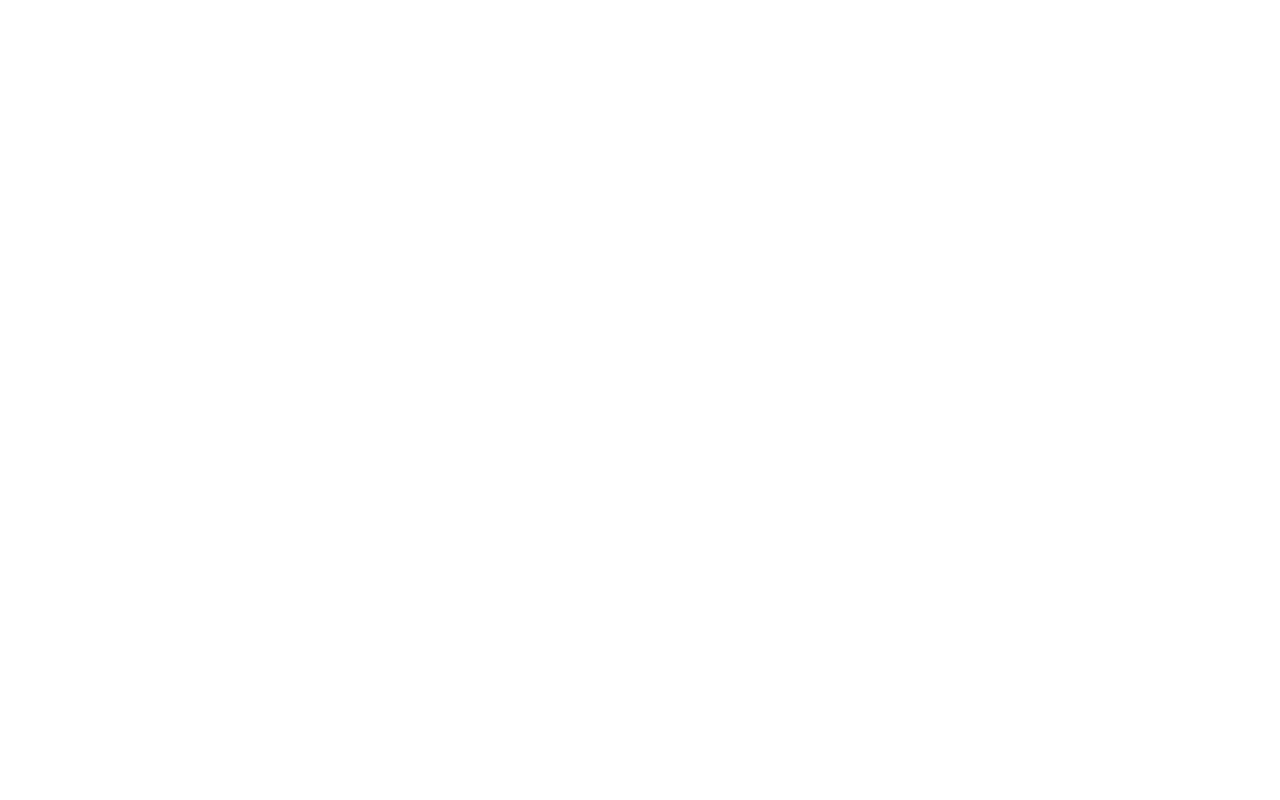
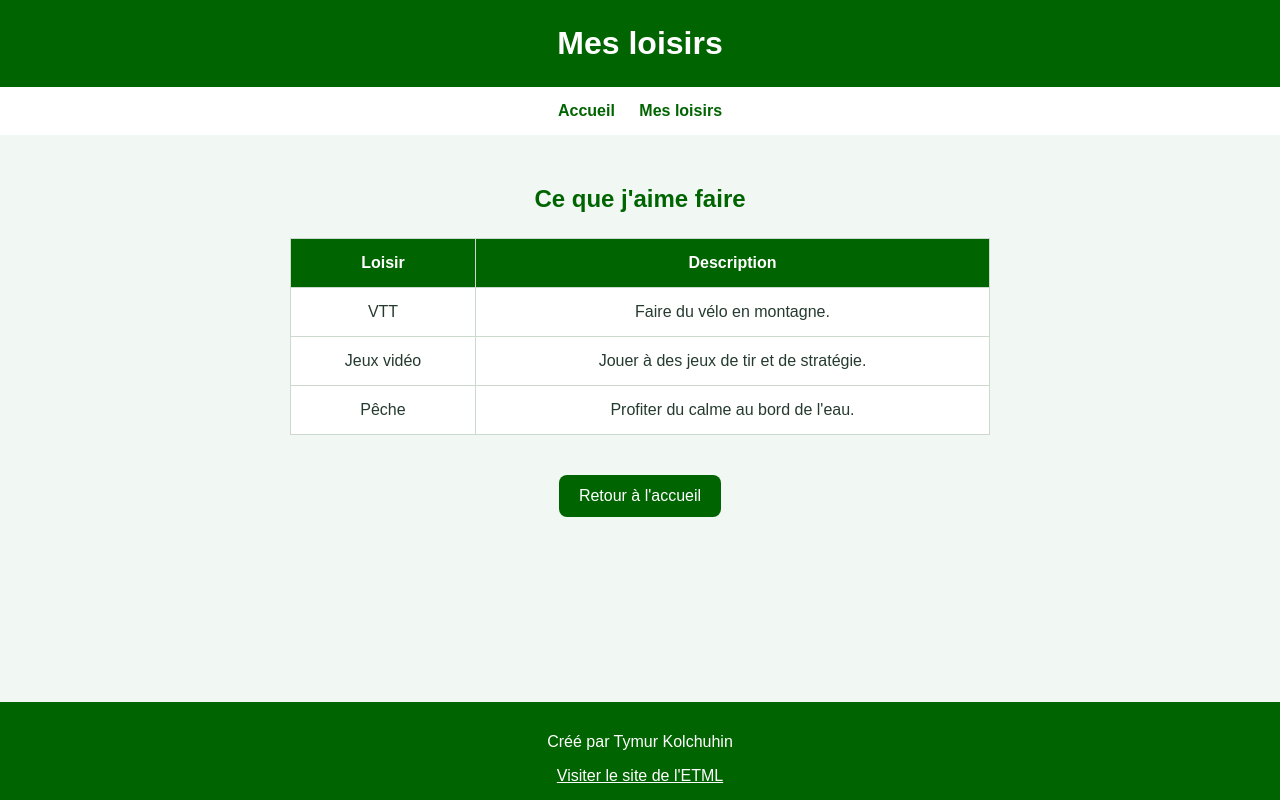
Before and after one commit to KEFIRCHIK1225/Mon_Site, a plain HTML site: page loisirs.html in a window 1280 px wide. Drawn offline with Linux system fonts and the light colour scheme.

Commit message:
creation de mes loisirs et du index

```diff
--- a/loisirs.html
+++ b/loisirs.html
@@ -1,2 +1,49 @@
 <!DOCTYPE html>
- <link rel="stylesheet" href="styles.css">
+<html lang="fr">
+<head>
+  <meta charset="UTF-8">
+  <meta name="viewport" content="width=device-width, initial-scale=1.0">
+  <title>Mes loisirs</title>
+  <link rel="stylesheet" href="styles.css">
+</head>
+<body>
+  <header>
+    <h1>Mes loisirs</h1>
+  </header>
+
+  <nav>
+    <a href="Index.html">Accueil</a>
+    <a href="loisirs.html">Mes loisirs</a>
+  </nav>
+
+  <main>
+    <h2>Ce que j'aime faire</h2>
+
+    <table>
+      <tr>
+        <th>Loisir</th>
+        <th>Description</th>
+      </tr>
+      <tr>
+        <td>VTT</td>
+        <td>Faire du vélo en montagne.</td>
+      </tr>
+      <tr>
+        <td>Jeux vidéo</td>
+        <td>Jouer à des jeux de tir et de stratégie.</td>
+      </tr>
+      <tr>
+        <td>Pêche</td>
+        <td>Profiter du calme au bord de l'eau.</td>
+      </tr>
+    </table>
+
+    <a class="bouton" href="Index.html">Retour à l'accueil</a>
+  </main>
+
+  <footer>
+    <p>Créé par Tymur Kolchuhin</p>
+    <a href="https://www.etml.ch/">Visiter le site de l'ETML</a>
+  </footer>
+</body>
+</html>
--- a/styles.css
+++ b/styles.css
@@ -1,5 +1,88 @@
+body {
+  min-height: 100vh;
+  margin: 0;
+  display: flex;
+  flex-direction: column;
+  font-family: Arial, sans-serif;
+  background-color: #f1f8f4;
+  color: #263b30;
+  text-align: center;
+}
+
+header {
+  padding: 25px;
+  background-color: darkgreen;
+  color: white;
+}
+
 h1 {
-  text-align: center;
-  color:darkgreen;
-  font-size:30px
+  margin: 0;
 }
+
+nav {
+  padding: 15px;
+  background-color: white;
+}
+
+nav a {
+  margin: 10px;
+  color: darkgreen;
+  text-decoration: none;
+  font-weight: bold;
+}
+
+nav a:hover {
+  color: orange;
+}
+
+main {
+  flex: 1;
+  padding: 30px 15px;
+}
+
+h2 {
+  color: darkgreen;
+}
+
+.bouton {
+  display: inline-block;
+  margin: 15px;
+  padding: 12px 20px;
+  border-radius: 8px;
+  background-color: darkgreen;
+  color: white;
+  text-decoration: none;
+}
+
+.bouton:hover {
+  background-color: orange;
+}
+
+table {
+  width: 90%;
+  max-width: 700px;
+  margin: 25px auto;
+  border-collapse: collapse;
+  background-color: white;
+}
+
+th,
+td {
+  padding: 15px;
+  border: 1px solid #cbd9cf;
+}
+
+th {
+  background-color: darkgreen;
+  color: white;
+}
+
+footer {
+  padding: 15px;
+  background-color: darkgreen;
+  color: white;
+}
+
+footer a {
+  color: white;
+}
```
Also changed, not shown: index.html (+17 -7 lines).
